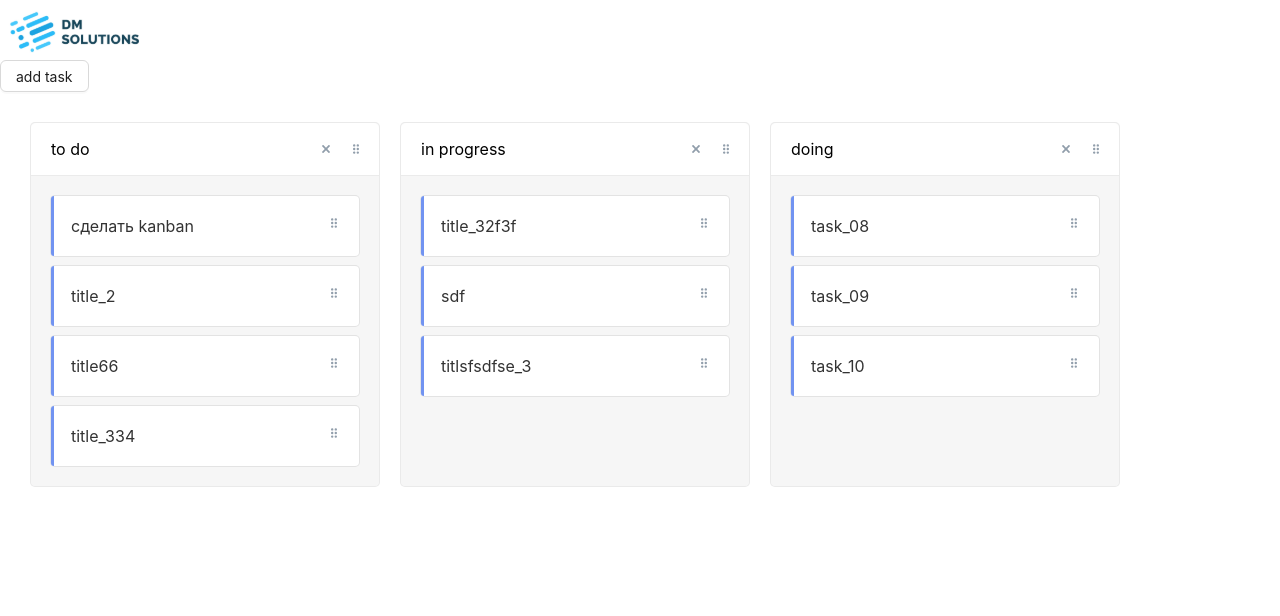
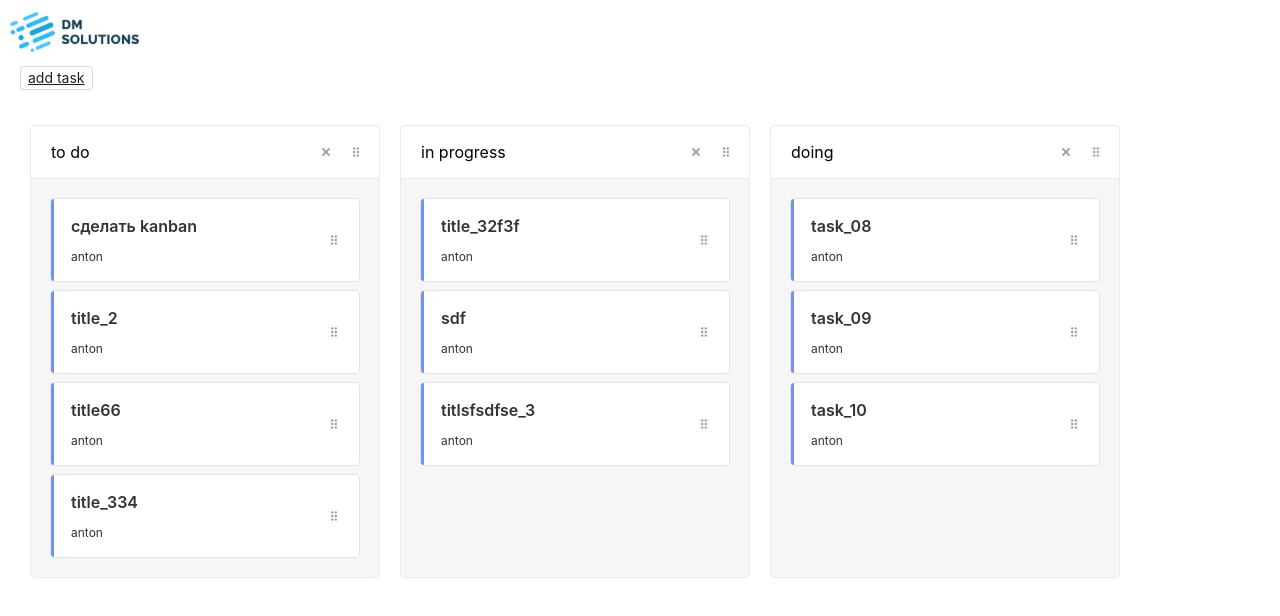
Before and after one commit to Pryadkin/Kanban_dnd-kit, a React (Vite) app: page /kanban in a window 1280 px wide. Shown: the top 616 px of the page. Built offline with nearby package versions, Linux system fonts and the light colour scheme.

Commit message:
update FunctionLine, update Kabnan's Item, update global.scss

```diff
--- /dev/null
+++ b/src/components/FunctionLine/FunctionLine.module.scss
@@ -0,0 +1,3 @@
+.wrapper {
+    padding: 5px 20px;
+}
--- a/src/components/FunctionLine/index.tsx
+++ b/src/components/FunctionLine/index.tsx
@@ -6,13 +6,16 @@ import {
 
 import {AddTaskModal} from '../AddTaskModal'
 
+import styles from './FunctionLine.module.scss'
+
 export const FunctionLine = () => {
     const [isModalOpen, setIsAddTaskModalOpen] = useState(false)
 
     return (
-        <div>
+        <div className={styles.wrapper}>
             <Button
                 onClick={() => setIsAddTaskModalOpen(true)}
+                size="small"
             >
                 add task
             </Button>
--- a/src/components/Item/Item.module.scss
+++ b/src/components/Item/Item.module.scss
@@ -46,7 +46,7 @@
   display: flex;
   flex-grow: 1;
   align-items: center;
-  padding: 18px 20px;
+  padding: 15px 20px;
   background-color: #fff;
   box-shadow: 0 0 0 calc(1px / var(--scale-x, 1)) rgba(63, 63, 68, 0.05),
     0 0 0 calc(1px / var(--scale-x, 1)) rgba(63, 63, 68, 0.05);
@@ -65,6 +65,10 @@
 
   transform: scale(var(--scale, 1));
   transition: box-shadow 200ms cubic-bezier(0.18, 0.67, 0.6, 1.22);
+
+  &:hover {
+    background-color: #d3d3d324;
+  }
 }
 
 .Item:focus-visible {
@@ -133,9 +137,39 @@
 
 .Actions {
   display: flex;
-  align-self: flex-start;
-  margin-top: -12px;
-  margin-left: auto;
-  margin-bottom: -15px;
+  align-self: center;
+  justify-content: flex-end;
+  width: 100%;
   margin-right: -10px;
 }
+
+.contant {
+  display: flex;
+  flex-direction: column;
+}
+
+.title {
+  font-weight: 600;
+  padding-bottom: 10px;
+}
+
+.assigned {
+  font-size: 12px;
+}
+
+.contentBtn {
+  position: absolute;
+  right: 60px;
+  bottom: 20px;
+  font-size: 12px;
+  cursor: pointer;
+  visibility: hidden;
+
+  &:hover {
+    color: red;
+  }
+}
+
+.show {
+  visibility: visible;
+}
--- a/src/components/Item/index.tsx
+++ b/src/components/Item/index.tsx
@@ -1,7 +1,8 @@
+/* eslint-disable jsx-a11y/mouse-events-have-key-events */
 /* eslint-disable consistent-return */
 /* eslint-disable react/no-unused-prop-types */
 /* eslint-disable react/prop-types */
-import React, {useEffect} from 'react'
+import React, {useEffect, useState} from 'react'
 
 import {Handle} from '@components/Handle'
 import {Remove} from '@components/Remove'
@@ -72,6 +73,20 @@ export const Item = React.memo(
             },
             ref,
         ) => {
+            const [contentActive, setContentActive] = useState(false)
+
+            const handleContentMouseOver = () => {
+                setContentActive(true)
+            }
+
+            const handleContentMouseLeave = () => {
+                setContentActive(false)
+            }
+
+            const handleContentBtnClick = () => {
+                console.log('first')
+            }
+
             useEffect(() => {
                 if (!dragOverlay) {
                     return
@@ -108,6 +123,8 @@ export const Item = React.memo(
                             sorting && styles.sorting,
                             dragOverlay && styles.dragOverlay,
                         )}
+                        onMouseOver={handleContentMouseOver}
+                        onMouseLeave={handleContentMouseLeave}
                         style={
                             {
                                 ...wrapperStyle,
@@ -147,7 +164,28 @@ export const Item = React.memo(
                             {...props}
                             tabIndex={!handle ? 0 : undefined}
                         >
-                            <div>{value.title}</div>
+                            <div className={styles.contant}>
+                                <div
+                                    className={styles.title}
+                                >
+                                    {value.title}
+                                </div>
+                                <div
+                                    className={styles.assigned}
+                                >
+                                    {value.assigned}
+                                </div>
+                                <button
+                                    className={classNames(
+                                        styles.contentBtn,
+                                        contentActive && styles.show,
+                                    )}
+                                    onClick={handleContentBtnClick}
+                                    type="button"
+                                >
+                                    Подробнее
+                                </button>
+                            </div>
                             <span className={styles.Actions}>
                                 {onRemove
                                     ? (
--- a/src/styles/global.scss
+++ b/src/styles/global.scss
@@ -5,23 +5,14 @@
 
   color-scheme: light dark;
   color: black;
-  // background-color: #ededed;
+
+  // #409eff
 
   font-synthesis: none;
   text-rendering: optimizeLegibility;
   -webkit-font-smoothing: antialiased;
   -moz-osx-font-smoothing: grayscale;
   -webkit-text-size-adjust: 100%;
-}
-
-a {
-  font-weight: 500;
-  color: #646cff;
-  text-decoration: inherit;
-}
-
-a:hover {
-  color: #535bf2;
 }
 
 body {
@@ -37,22 +28,8 @@ h1 {
 }
 
 button {
-  border-radius: 8px;
-  border: 1px solid transparent;
-  padding: 0.6em 1.2em;
-  font-size: 1em;
-  font-weight: 500;
-  font-family: inherit;
-  background-color: #1a1a1a;
-  cursor: pointer;
-  transition: border-color 0.25s;
+  border: none;
+  background: none;
+  color: blue;
+  text-decoration: underline;
 }
-
-button:hover {
-  border-color: #646cff;
-}
-
-button:focus,
-button:focus-visible {
-  outline: 4px auto -webkit-focus-ring-color;
-}
```
